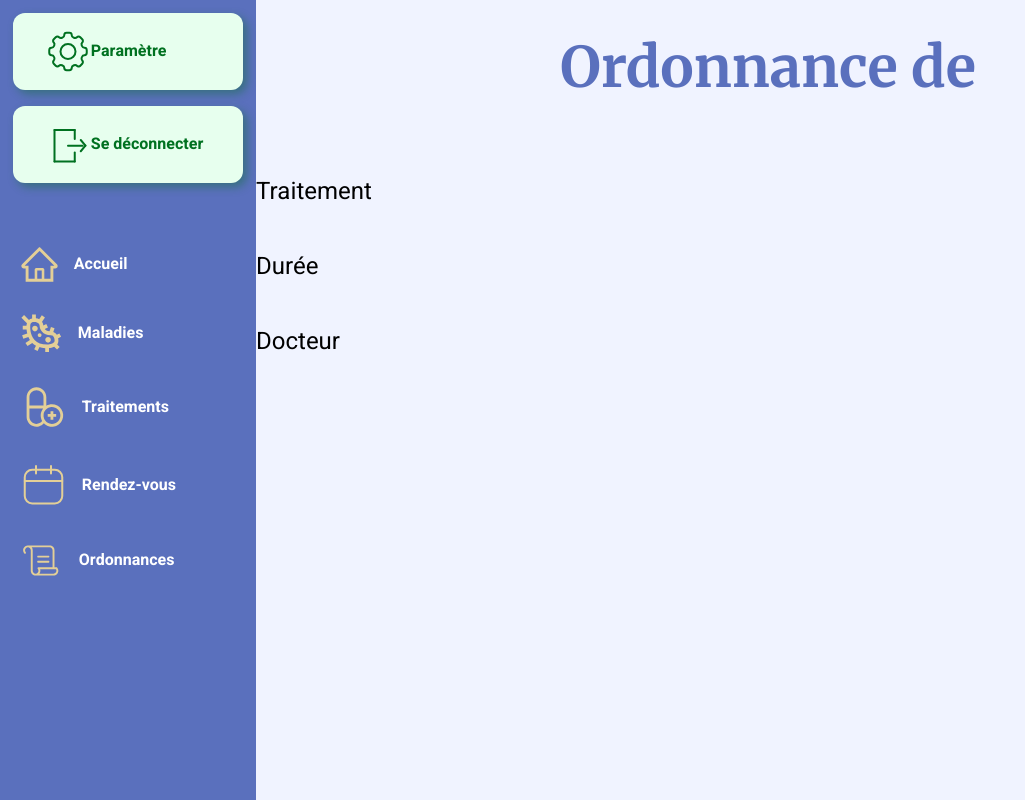
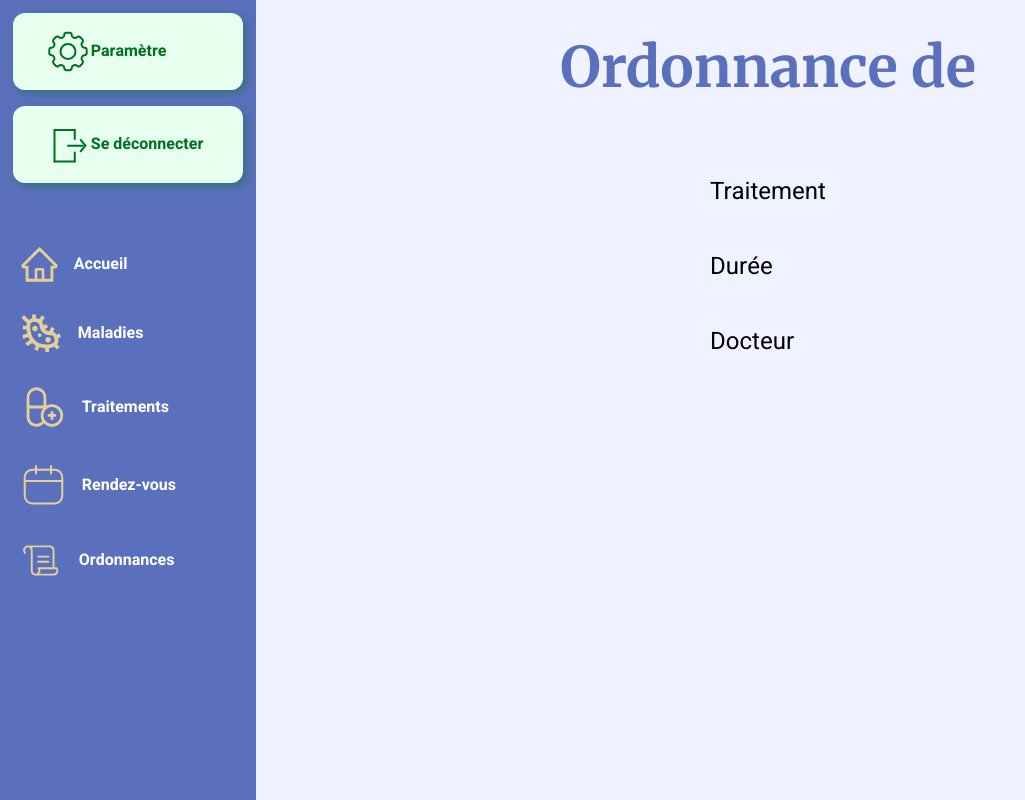
Before and after one commit to Redshark61/mon-carnet-de-sante, a Django app: template health_book/home/templates/home/prescription/detail_prescription.html in a window 1280 px wide. Shown: the whole page, without its empty margins (0-1025 px from the left). Run offline with Django 4.2, Linux system fonts and the light colour scheme; the template is opened without the code that fills it, so the values that code supplies are empty.

Commit message:
center detail

```diff
--- a/health_book/home/templates/home/prescription/detail_prescription.html
+++ b/health_book/home/templates/home/prescription/detail_prescription.html
@@ -6,20 +6,22 @@
 
 <h1>Ordonnance de {{prescription.doctor}}</h1>
 
+<div class="flex flex--col flex--center-all">
+  <div>
+
     <div class="flex flex--col mb-5">
       {% if prescription.description %}
       <h2>Description</h2>
       <p>{{prescription.description}}</p>
       {% endif %}
     </div>
+
     <div class="flex flex--col mb-5">
-
       <h2>Traitement</h2>
       <p>{{prescription.treatment}}</p>
     </div>
 
     <div class="flex flex--col mb-5">
-
       <h2>Durée</h2>
       {% if not prescription.is_permanent %}
       <p>{{prescription.end_date}}</p>
@@ -27,8 +29,8 @@
       <p>Permanent</p>
       {% endif %}
     </div>
+
     <div class="flex flex--col mb-5">
-
       <h2>Docteur</h2>
       <p>{{prescription.doctor}}</p>
     </div>
@@ -39,6 +41,14 @@
       <p><img src="{{prescription.prescription_scan.url}}" alt="Ordonnance" class="detail__img-prescription"></p>
       <a href="{{prescription.prescription_scan.url}}" target="_blank">Télécharger</a>
     </div>
+
+  </div>
+</div>
+
+
+<div class="flex flex--row--center-all mb-10">
+  <a href="{% url 'home:prescription' %}" class="btn btn--dark-green">Retour</a>
+</div>
 {% endif %}
 
 {% endblock content %}
```
Lines whose indentation alone changed are shown as unchanged.
